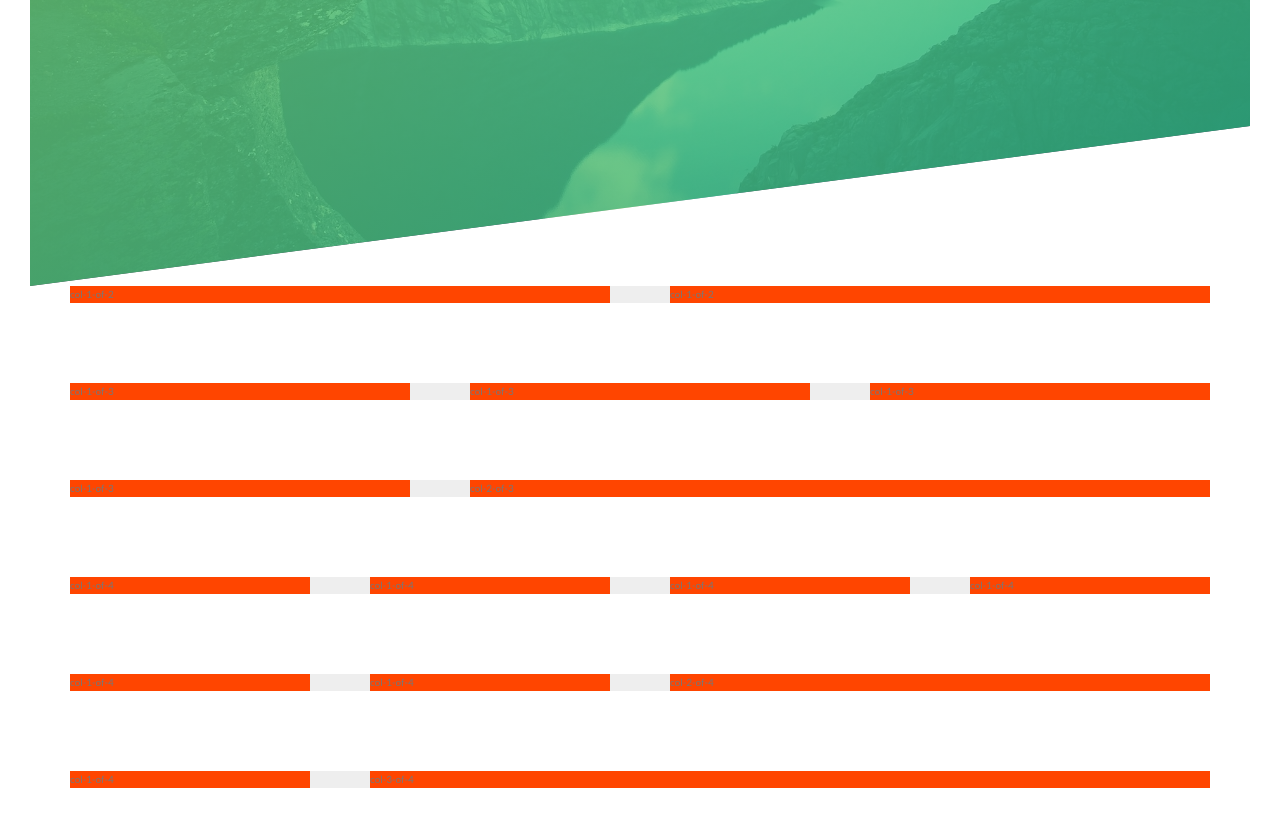
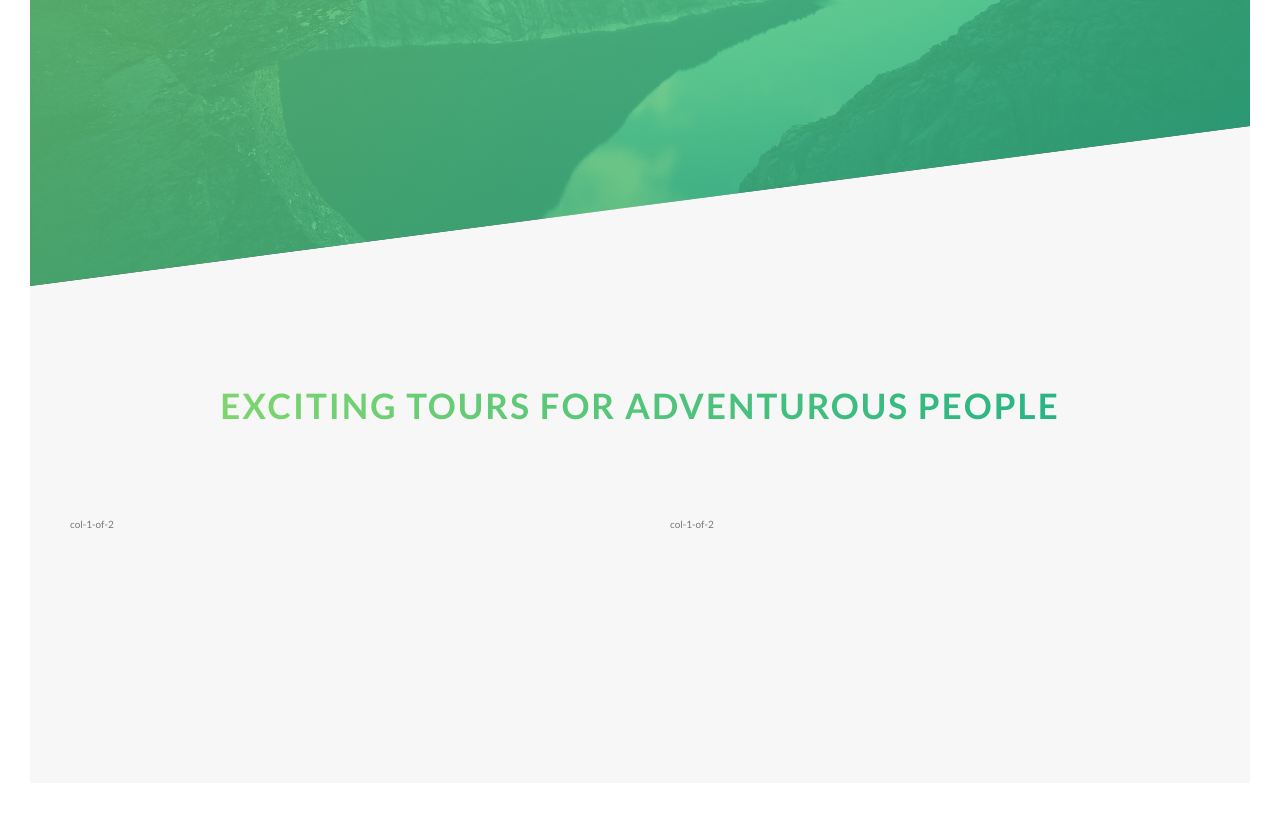
Before and after one commit to mohamed-abdou-mg/Natours-Template, a website: page index.html in a window 1280 px wide. Shown: the part 504-1322 px from the top of the page. Drawn offline with Linux system fonts and the light colour scheme.

Commit message:
styling the header of the about-us section

```diff
--- a/index.html
+++ b/index.html
@@ -6,7 +6,7 @@
 
         <link href="https://fonts.googleapis.com/css?family=Lato:100,300,400,700,900" rel="stylesheet">
 
-        <link rel="stylesheet" href="css/icon-font.css">
+        <!-- <link rel="stylesheet" href="css/icon-font.css"> -->
         <link rel="stylesheet" href="css/style.css">
         <link rel="shortcut icon" type="image/png" href="img/favicon.png">
 
@@ -26,7 +26,19 @@
             </div>
         </header>
 
-        <section>
+        <section class="section-about">
+            <div class="u-text-center">
+                <h2 class="heading-secondary u-margin-bottom-8">
+                    Exciting tours for adventurous people
+                </h2>
+            </div>
+            <div class="row">
+                <div class="col-1-of-2">col-1-of-2</div>
+                <div class="col-1-of-2">col-1-of-2</div>
+            </div>
+        </section>
+
+        <!-- <section>
             <div class="row">
                 <div class="col-1-of-2">col-1-of-2</div>
                 <div class="col-1-of-2">col-1-of-2</div>
@@ -55,7 +67,7 @@
                 <div class="col-1-of-4">col-1-of-4</div>
                 <div class="col-3-of-4">col-3-of-4</div>
             </div>
-        </section>
+        </section> -->
 
     </body>
 </html>
--- a/sass/abstracts/_variables.scss
+++ b/sass/abstracts/_variables.scss
@@ -6,6 +6,7 @@
 $color-primary-light: #7ed56f;
 $color-primary-dark: #28b485;
 
+$color-grey-light-1: #f7f7f7;
 $color-grey-dark: #777;
 
 // grid variables
--- a/sass/base/_typography.scss
+++ b/sass/base/_typography.scss
@@ -20,3 +20,21 @@
         animation: ComeFromRight 1s ease-in-out;
     }
 }
+
+.heading-secondary {
+    font-size: 3.5rem;
+    font-weight: 700;
+    text-transform: uppercase;
+    letter-spacing: .2rem;
+    background-image: linear-gradient(to right, $color-primary-light, $color-primary-dark);
+    display: inline-block;
+    -webkit-background-clip: text;
+    background-clip: text;
+    color: transparent;
+    transition: all .2s ease-in-out;
+
+    &:hover {
+        transform: skewY(2deg) skewX(15deg) scale(1.1);
+        text-shadow: .5rem 1rem 2rem rgba($color-black, .2);
+    }
+}
--- a/sass/base/_utilities.scss
+++ b/sass/base/_utilities.scss
@@ -0,0 +1,2 @@
+.u-text-center { text-align: center;}
+.u-margin-bottom-8 { margin-bottom: 8rem;}
--- a/sass/layouts/_grid.scss
+++ b/sass/layouts/_grid.scss
@@ -1,6 +1,5 @@
 .row {
     max-width: $grid-width;
-    background-color: #eee;
     margin: 0 auto;
 
     &:not(:last-child){
@@ -11,7 +10,6 @@
 
     [class^="col-"]{
         float: left;
-        background-color: orangered;
          &:not(:last-child){
             margin-right: $gutter-horizontal;
         }
--- a/sass/pages/_home.scss
+++ b/sass/pages/_home.scss
@@ -0,0 +1,5 @@
+.section-about {
+    background-color: $color-grey-light-1;
+    padding: 25rem 0;
+    margin-top: -20vh;
+}
```
Also changed, not shown: css/style.css.
